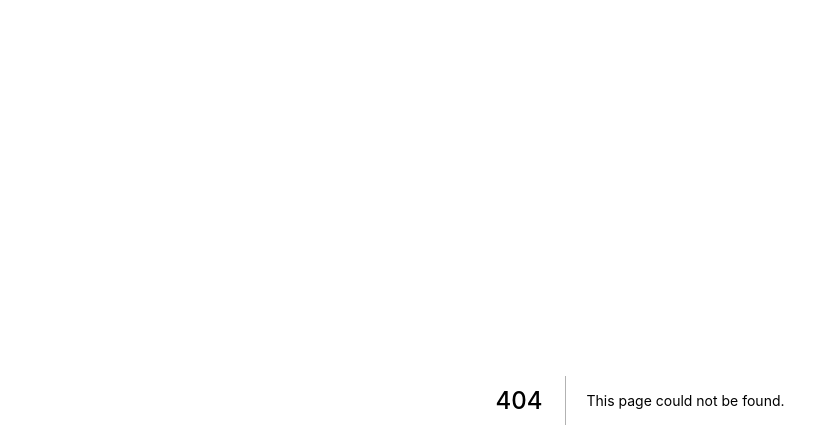
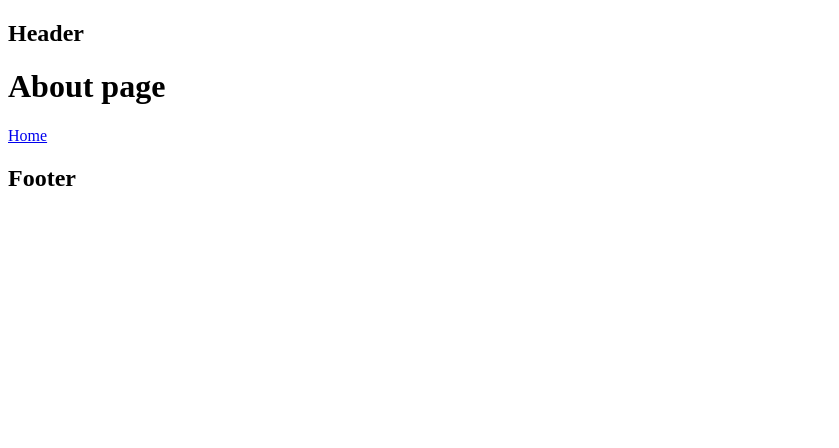
Before and after one commit to Kamitenshi/ready-react, a Next.js app: page /about in a window 1280 px wide. Before the commit this address had no page. Shown: the top 448 px of the page, without its empty margins (0-839 px from the left). Built offline with nearby package versions, Linux system fonts and the light colour scheme.

Commit message:
Template: create a default layer for all pages

```diff
--- /dev/null
+++ b/src/constants/pages.ts
@@ -0,0 +1,11 @@
+interface Page {
+    href: string
+}
+
+export const home: Page = {
+    href: '/'
+}
+
+export const about: Page = {
+    href: '/about'
+}
--- /dev/null
+++ b/src/pages/_app.tsx
@@ -0,0 +1,24 @@
+import NextApp from 'next/app'
+import React from 'react'
+interface Props {
+    Component: any,
+    router: any,
+    ctx: any
+}
+
+class App extends NextApp {
+    render() {
+        const { Component, pageProps } = this.props
+        const header = <h2>Header</h2>
+        const footer = <h2>Footer</h2>
+        return (
+            <>
+                {header}
+                <Component {...pageProps} />
+                {footer}
+            </>
+        )
+    }
+}
+
+export default App
--- /dev/null
+++ b/src/pages/about.tsx
@@ -0,0 +1,16 @@
+import { NextPage } from 'next'
+import Link from 'next/link'
+import { home } from '../constants/pages'
+
+const AboutPage: NextPage = () => {
+    return (
+        <div>
+            <h1>About page</h1>
+            <Link href={home.href}>
+                <a>Home</a>
+            </Link>
+        </div>
+    )
+}
+
+export default AboutPage
```
Also changed, not shown: src/pages/index.tsx (+12 -4 lines).
